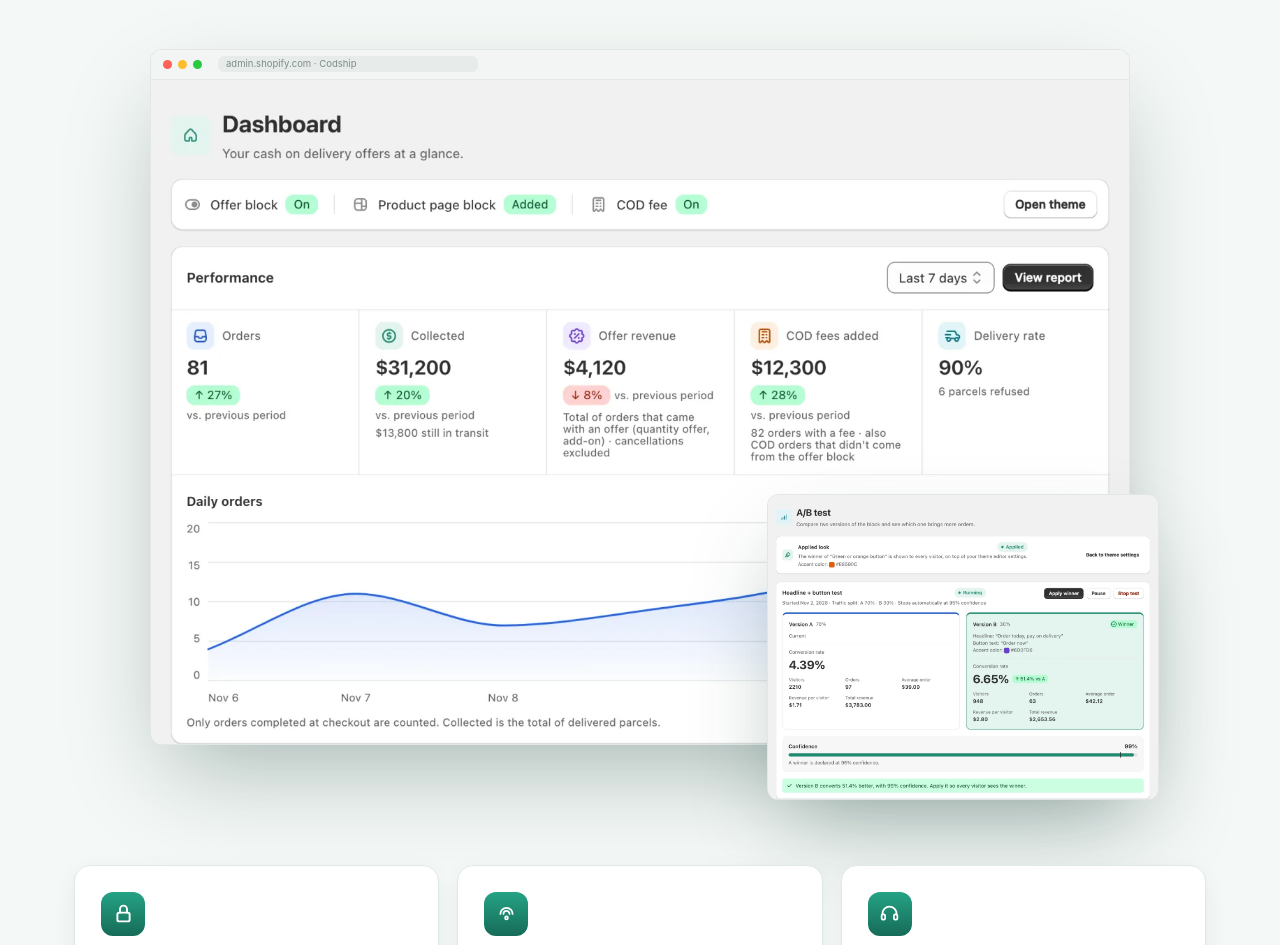
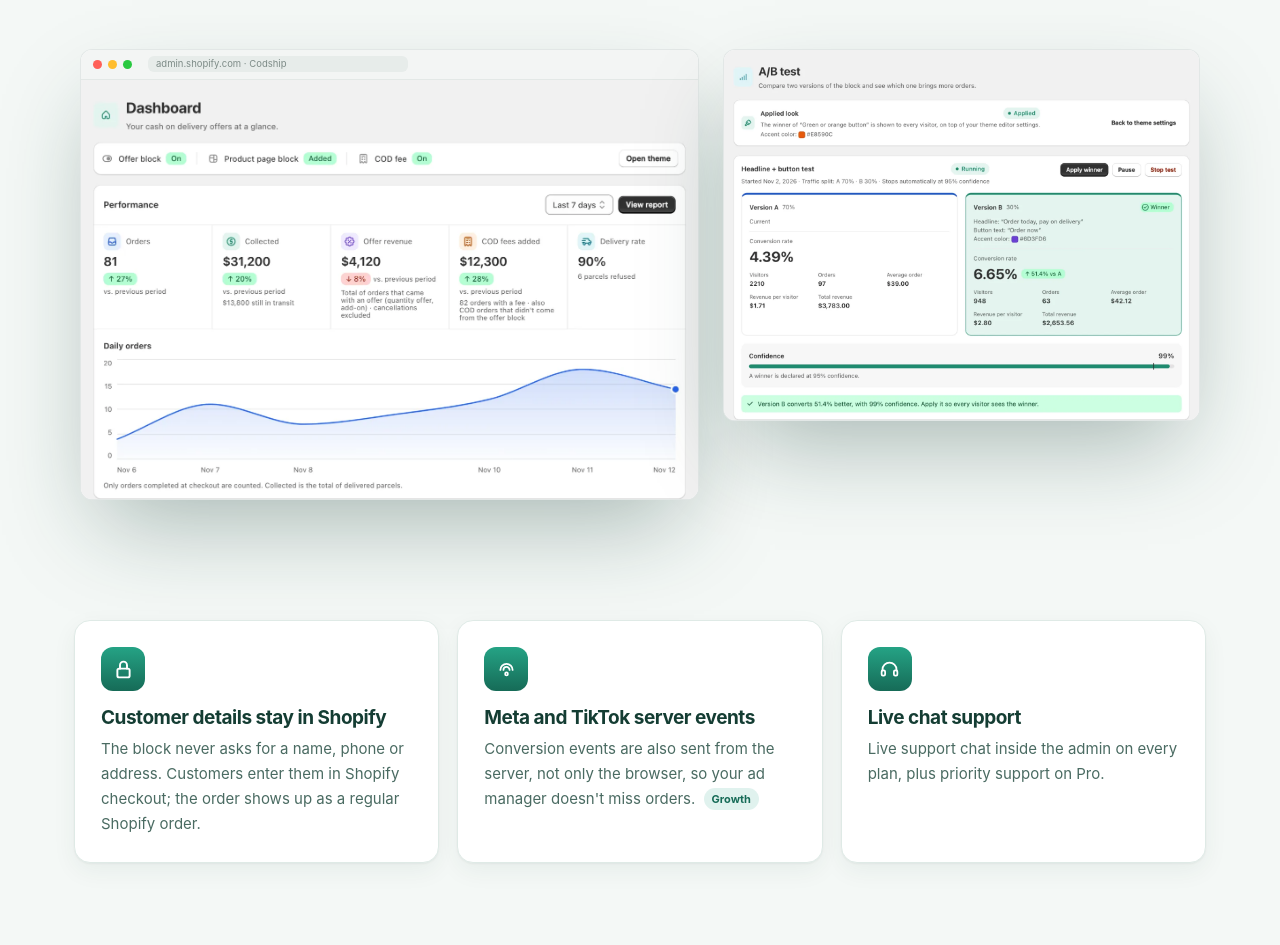
Before and after one commit to ismailgokhanaru-spec/codship-site, a plain HTML site: page index.html in a window 1280 px wide. Shown: the part 3197-4142 px from the top of the page. Drawn offline with Linux system fonts and the light colour scheme.

Commit message:
Site: panel ve A/B testi ekranı üst üste binmesin, yan yana
Co-Authored-By: Claude Opus 5.5 <noreply@anthropic.com>

```diff
--- a/index.html
+++ b/index.html
@@ -488,10 +488,12 @@
 
   /* ── panel vitrini (3B eğik görüntü düzleşir) ───────── */
   .ust-goruntu{perspective:1600px;margin-top:10px}
-  .egik{position:relative;transform:rotateX(18deg) scale(.92);transform-origin:50% 0;transition:transform 1.3s var(--egri);max-width:980px;margin:0 auto}
+  .egik{position:relative;transform:rotateX(18deg) scale(.92);transform-origin:50% 0;transition:transform 1.3s var(--egri);max-width:1120px;margin:0 auto;
+    display:grid;grid-template-columns:1.3fr 1fr;gap:24px;align-items:start}
   .egik.ac{transform:none}
-  .egik .ikinci{width:40%;right:-3%;bottom:-8%}
-  @media(max-width:900px){.egik .ikinci{width:80%;right:auto;bottom:auto;margin:-30px 0 0 auto}}
+  /* A/B ekranı panelin üstüne binmesin: yan yana, dar ekranda alt alta (Gökhan 24.11). */
+  .egik .ikinci{position:relative;width:auto;right:auto;bottom:auto;top:auto;left:auto;margin:0;animation:none}
+  @media(max-width:900px){.egik{grid-template-columns:1fr;gap:16px}}
   .ozet-kartlar{display:grid;grid-template-columns:repeat(3,1fr);gap:18px;margin-top:120px}
   @media(max-width:820px){.ozet-kartlar{grid-template-columns:1fr;margin-top:40px}}
 
```
Also changed, not shown: tr/index.html (+5 -3 lines).
